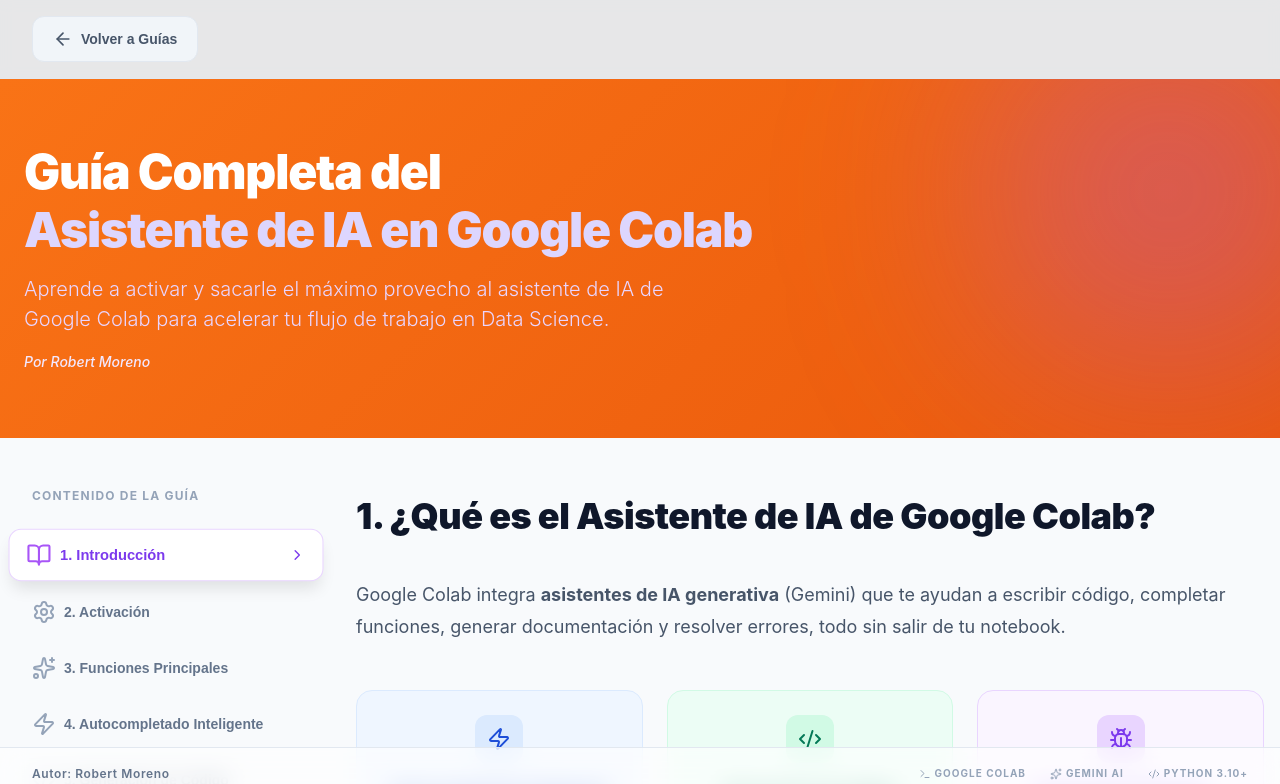
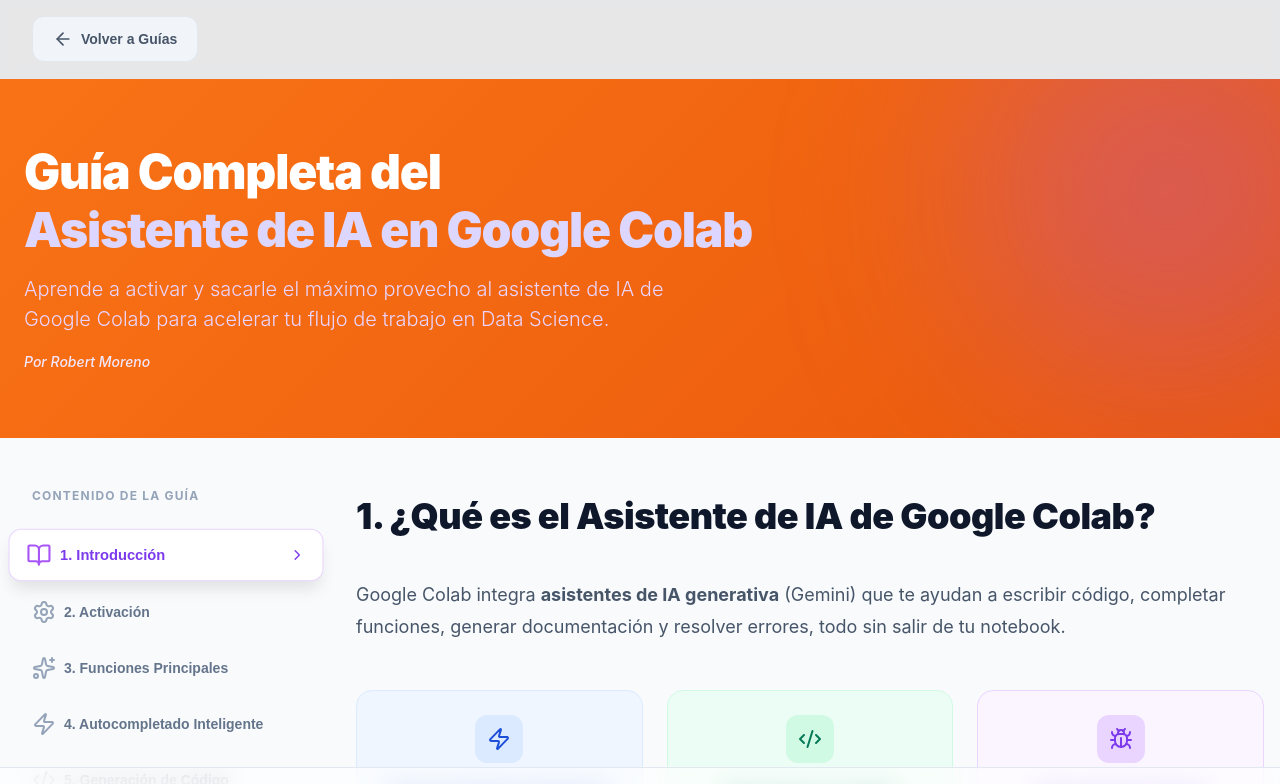
Before and after one commit to rodemore/DSPath, a React (Vite) app: page /guides/colab-ai in a window 1280 px wide. Shown: the top 784 px of the page. Built offline with nearby package versions, Linux system fonts and the light colour scheme.

Commit message:
Removing footer from guides

```diff
--- a/src/components/ColabAIGuide/ColabAIGuide.tsx
+++ b/src/components/ColabAIGuide/ColabAIGuide.tsx
@@ -1,6 +1,5 @@
 import { useState } from 'react';
 import {
-  Terminal,
   Sparkles,
   Settings,
   Code2,
@@ -789,16 +788,6 @@
 
       {/* Footer */}
       <footer className="colab-footer">
-        <div className="footer-content">
-          <div className="footer-status">
-            <span className="status-text">Autor: Robert Moreno</span>
-          </div>
-          <div className="footer-tech">
-            <span className="tech-item"><Terminal className="tech-icon"/> Google Colab</span>
-            <span className="tech-item"><Sparkles className="tech-icon"/> Gemini AI</span>
-            <span className="tech-item"><Code2 className="tech-icon"/> Python 3.10+</span>
-          </div>
-        </div>
       </footer>
     </div>
   );
--- a/src/components/CopilotGuide/CopilotGuide.tsx
+++ b/src/components/CopilotGuide/CopilotGuide.tsx
@@ -1026,16 +1026,6 @@
 
       {/* Footer */}
       <footer className="copilot-footer">
-        <div className="footer-content">
-          <div className="footer-status">
-            <span className="status-text">Autor: Robert Moreno</span>
-          </div>
-          <div className="footer-tech">
-            <span className="tech-item"><Terminal className="tech-icon"/> VS Code</span>
-            <span className="tech-item"><Sparkles className="tech-icon"/> GitHub Copilot</span>
-            <span className="tech-item"><Code2 className="tech-icon"/> Python / JS</span>
-          </div>
-        </div>
       </footer>
     </div>
   );
--- a/src/components/GeniaGuide/GeniaGuide.tsx
+++ b/src/components/GeniaGuide/GeniaGuide.tsx
@@ -4,7 +4,6 @@
   Cpu,
   AlertTriangle,
   CheckCircle2,
-  Code2,
   BarChart3,
   BookOpen,
   Database,
@@ -12,7 +11,6 @@
   Zap,
   ChevronRight,
   Target,
-  Layers,
   Lightbulb,
   FileCode
 } from 'lucide-react';
@@ -650,16 +648,6 @@
 
       {/* Footer */}
       <footer className="genia-footer">
-        <div className="footer-content">
-          <div className="footer-status">
-            <span className="status-text">Autor: Robert Moreno</span>
-          </div>
-          <div className="footer-tech">
-            <span className="tech-item"><Terminal className="tech-icon"/> Pandas 2.1</span>
-            <span className="tech-item"><Layers className="tech-icon"/> Scikit-Learn 1.3</span>
-            <span className="tech-item"><Code2 className="tech-icon"/> Python 3.10+</span>
-          </div>
-        </div>
       </footer>
     </div>
   );
```
